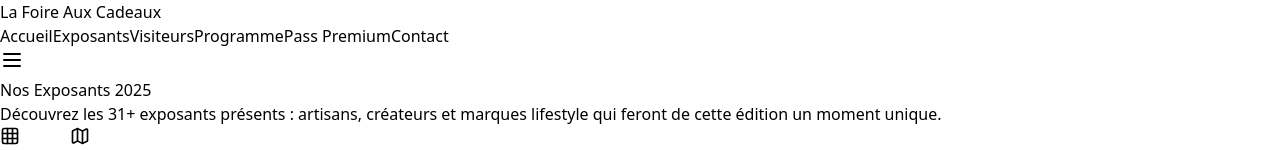
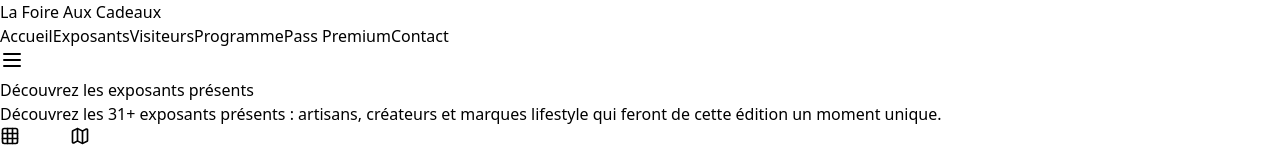
Before and after one commit to theSurge101/foire-aux-cadeaux-site, a React (Vite) app: page /liste-exposants in a window 1280 px wide. Shown: the top 150 px of the page. Built offline with nearby package versions, Linux system fonts and the light colour scheme.

Commit message:
feat: udated exhibitor page h1

```diff
--- a/src/Pages/Exhibitors.tsx
+++ b/src/Pages/Exhibitors.tsx
@@ -87,7 +87,7 @@
       <section className="py-16 px-4 bg-gradient-to-br from-gray-50 to-gray-100">
         <div className="max-w-6xl mx-auto">
           <h1 className="text-4xl md:text-5xl font-bold mb-6 text-gray-900 text-center">
-            Nos Exposants 2025
+            Découvrez les exposants présents
           </h1>
           <p className="text-xl text-gray-600 text-center mb-8 max-w-3xl mx-auto">
             Découvrez les {exhibitorsData.length}+ exposants présents : artisans, créateurs et marques lifestyle
```
Also changed, not shown: 2 other files (tests, documents, lock files or other folders).
